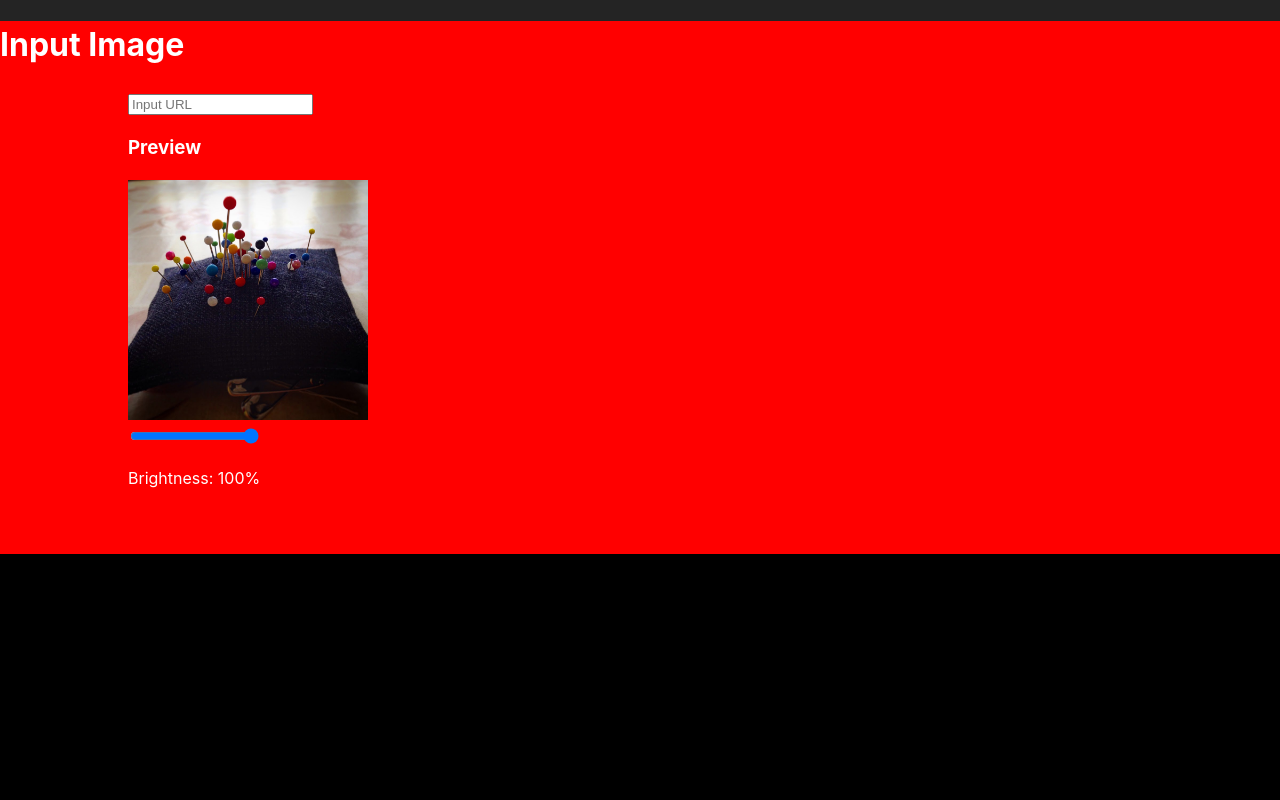
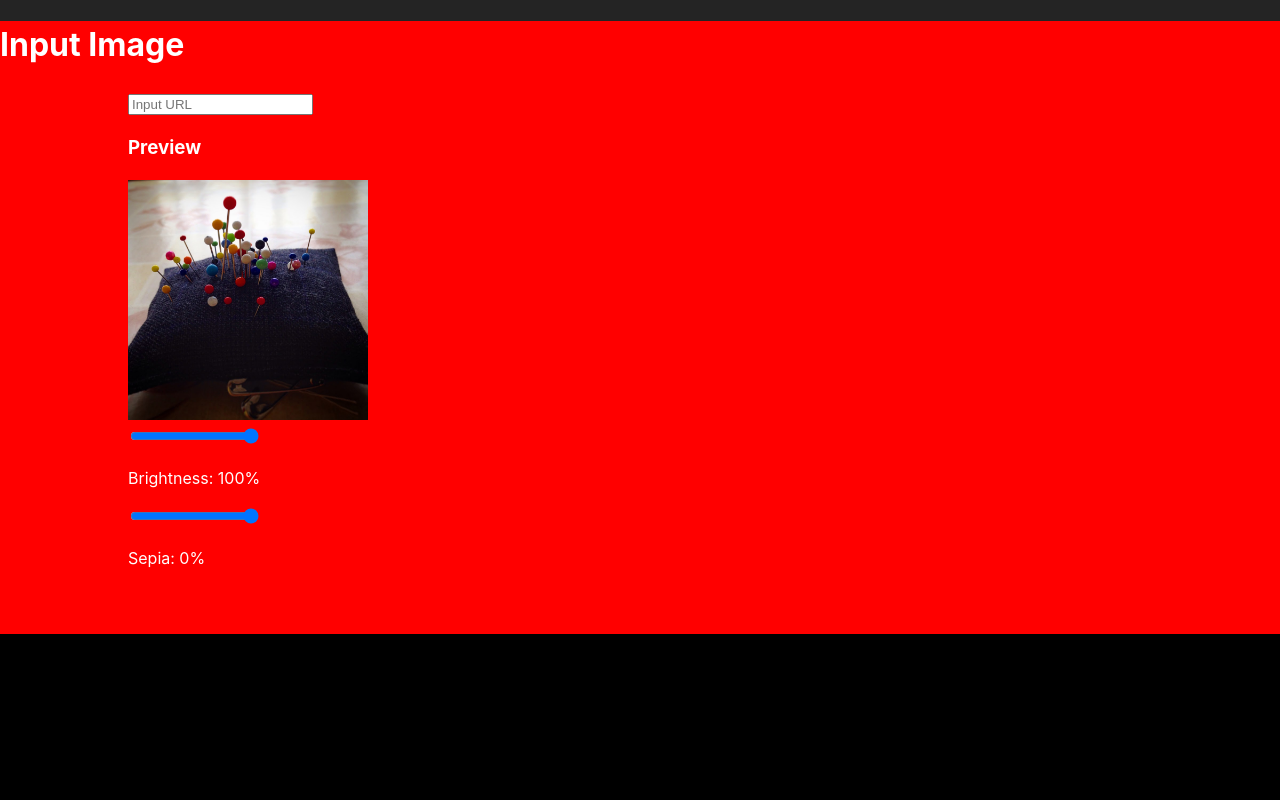
Before and after one commit to LucaDalCorso2004/SimplePhotoEditor, a React (Vite) app: page / in a window 1280 px wide. Shown: the top 800 px of the page. Built offline with nearby package versions, Linux system fonts and the light colour scheme.

Commit message:
added sepia

```diff
--- a/src/App.jsx
+++ b/src/App.jsx
@@ -4,15 +4,16 @@ import { Slider } from "./Slider.jsx";
 
 function App() {
   const [currentURL, setURL] = useState("./src/assets/default.jpg");
-  const [currentFilter, setFilter] = useState(100);
+  const [currentBrightness, setBrightness] = useState(100);
+  const [currentSepia, setSepia] = useState(0);
 
   function addImage(url) {
     if (url == "") return;
     setURL(url);
   }
 
-  const containerStyle = {
-    filter: `brightness(${currentFilter}%)`,
+  const filterStyle = {
+    filter: `brightness(${currentBrightness}%) sepia(${currentSepia}%)`,
   };
 
   return (
@@ -25,16 +26,23 @@ function App() {
           placeholder="Input URL"
         ></input>
         <h3>Preview</h3>
-        <img className="image" src={currentURL} style={containerStyle}></img>
+        <img className="image" src={currentURL} style={filterStyle}></img>
       </div>
 
       <div className="box">
         <Slider
           handleValueChange={(value) => {
-            setFilter(value);
+            setBrightness(value);
           }}
         />
-        <p>Brightness: {currentFilter}%</p>
+        <p>Brightness: {currentBrightness}%</p>
+
+        <Slider
+          handleValueChange={(value) => {
+            setSepia(value);
+          }}
+        />
+        <p>Sepia: {currentSepia}%</p>
       </div>
     </>
   );
```
